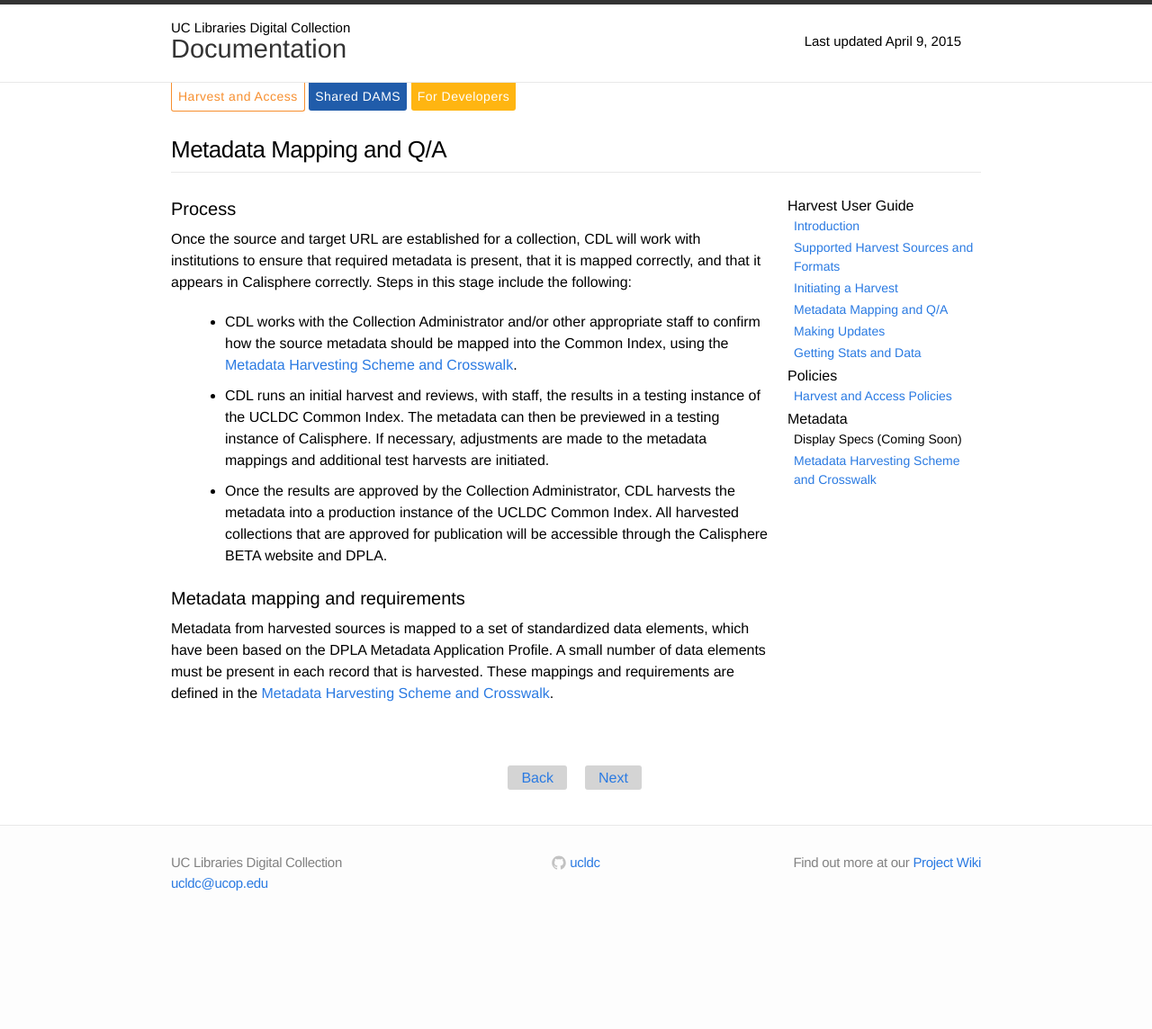
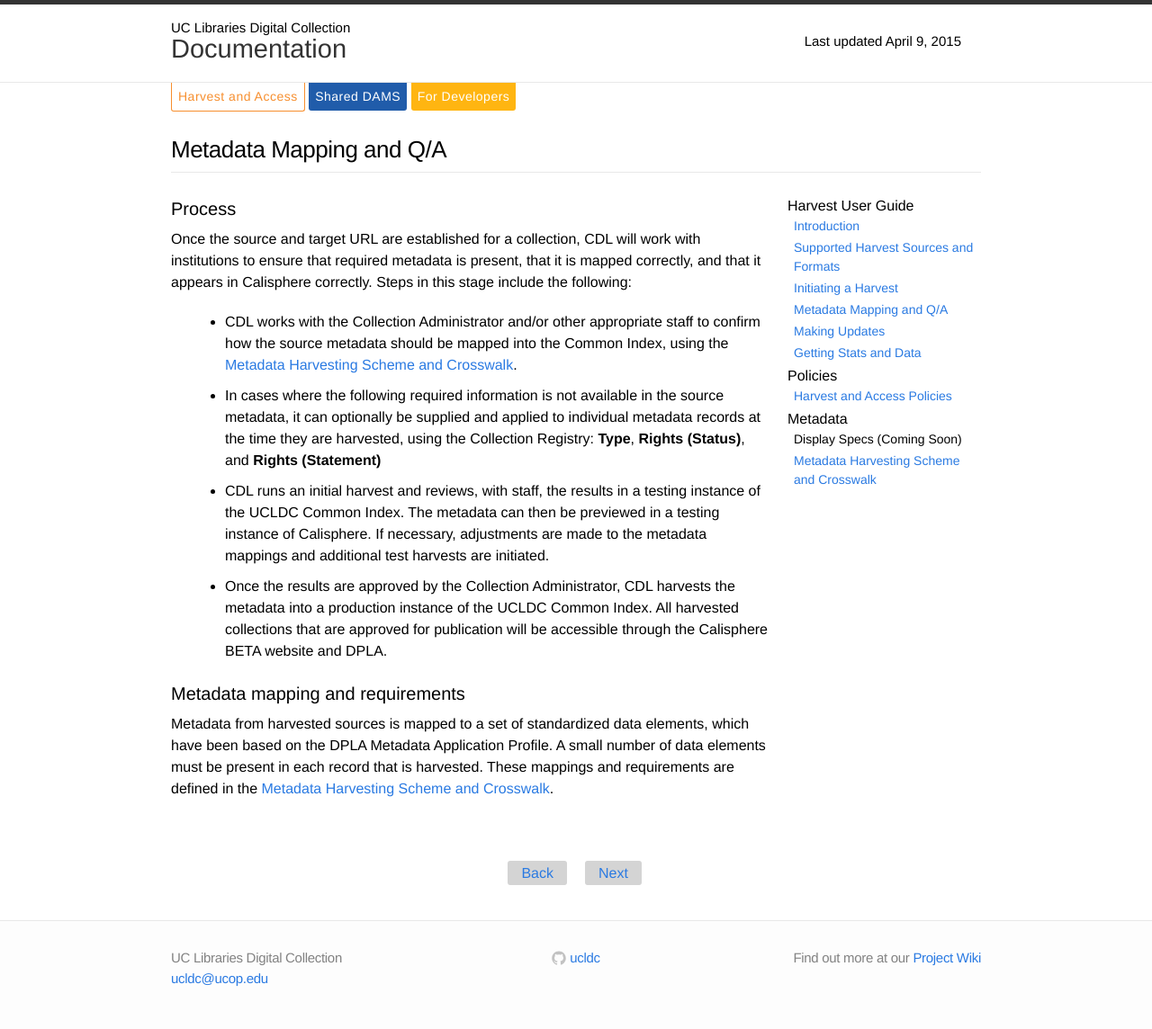
Before and after one commit to ucldc/ucldc-docs, a Jekyll site: the page built from docs/registry/q-a.md, in a window 1280 px wide. Shown: the whole page at 90% size. Built offline with Jekyll 4.4.1, drawn with Linux system fonts in a browser that asks for light colours; nearby versions of some CDN libraries; before the commit the page ends 1038 px from its top, so only the background shows below that.

Commit message:
Update q-a.md

```diff
--- a/docs/registry/q-a.md
+++ b/docs/registry/q-a.md
@@ -11,6 +11,7 @@ breadcrumbs: Calisphere Admin Guide
 Once the source and target URL are established for a collection, CDL will work with institutions to ensure that required metadata is present, that it is mapped correctly, and that it appears in Calisphere correctly. Steps in this stage include the following:
 
 - CDL works with the Collection Administrator and/or other appropriate staff to confirm how the source metadata should be mapped into the Common Index, using the [Metadata Harvesting Scheme and Crosswalk]({{ site.url }}{{ site.baseurl }}/docs/registry/metadata-harvest/).
+- In cases where the following required information is not available in the source metadata, it can optionally be supplied and applied to individual metadata records at the time they are harvested, using the Collection Registry: <b>Type</b>, <b>Rights (Status)</b>, and <b>Rights (Statement)</b>
 - CDL runs an initial harvest and reviews, with staff, the results in a testing instance of the UCLDC Common Index.  The metadata can then be previewed in a testing instance of Calisphere. If necessary, adjustments are made to the metadata mappings and additional test harvests are initiated.
 - Once the results are approved by the Collection Administrator, CDL harvests the metadata into a production instance of the UCLDC Common Index. All harvested collections that are approved for publication will be accessible through the Calisphere BETA website and DPLA.
 
```
